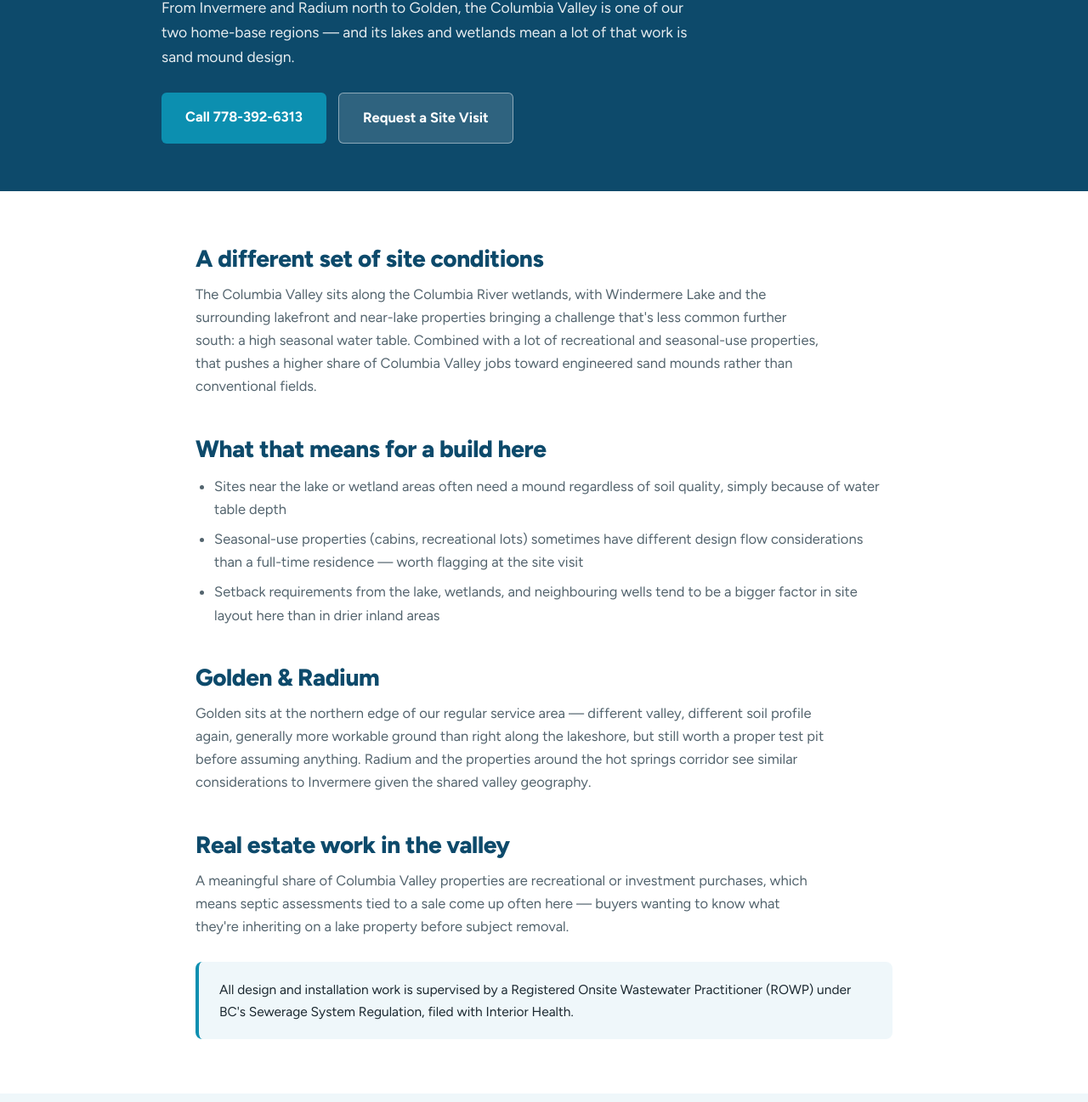
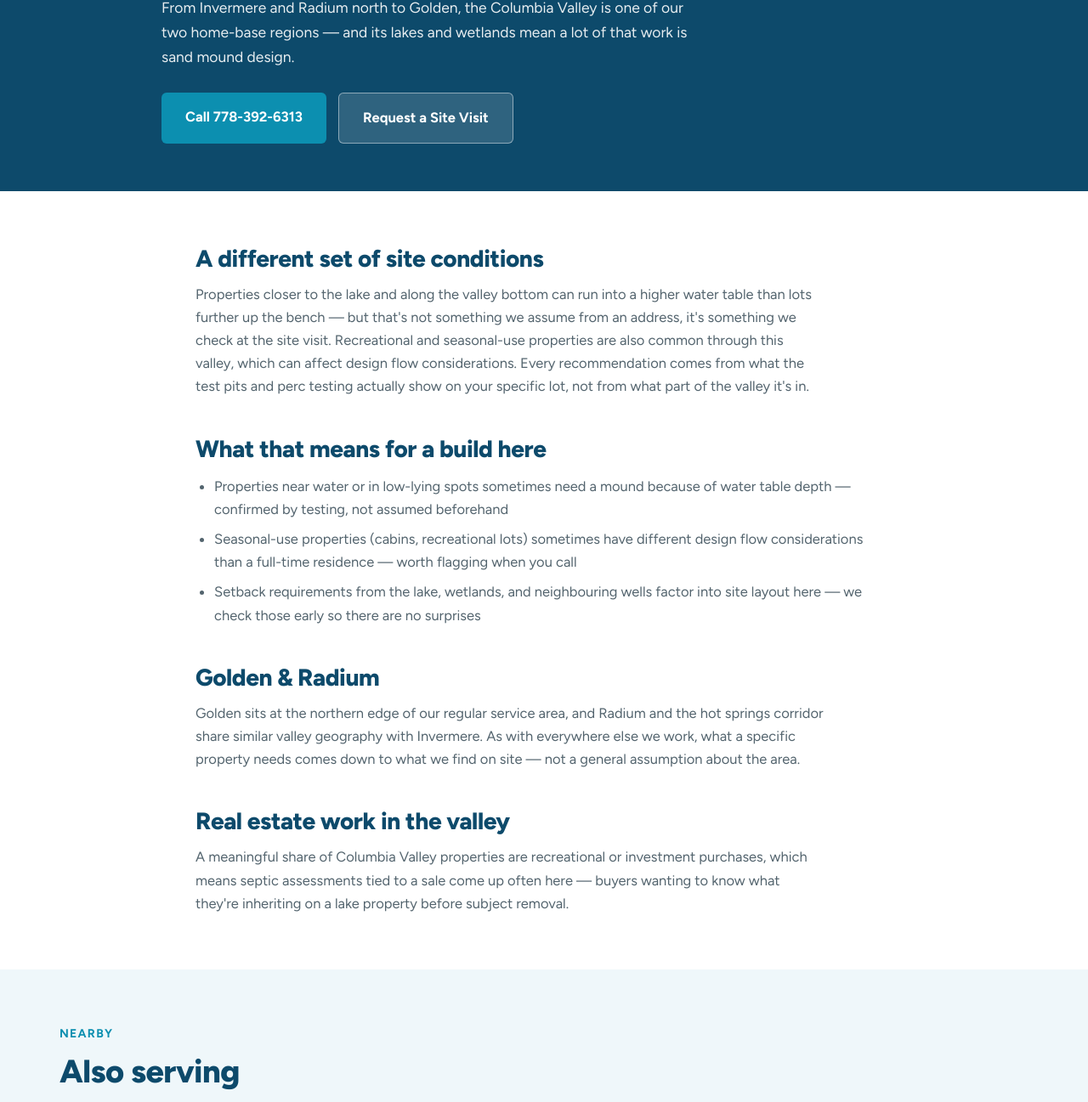
Before and after one commit to jonaswins04-cpu/clearflow-septic, a plain HTML site: page locations/kimberley-invermere-septic.html in a window 1280 px wide. Shown: the part 303-1600 px from the top of the page at 85% size. Drawn offline with Linux system fonts and the light colour scheme.

Commit message:
Remove unfounded soil claims and ROWP-supervision language site-wide
- Rewrite Cranbrook and Columbia Valley location pages: drop specific
  soil-type assumptions per area, replace with honest testing-first framing
- Remove repeated ROWP/Sewerage System Regulation callout boxes from
  service and location pages
- Remove ROWP references from homepage hero points, About credentials,
  and coverage section
- Remove ROWP line from footer across all pages
- FAQ page's direct permit-related Q&A left intact (factual answers to
  a specific question, not repeated marketing copy)

```diff
--- a/locations/kimberley-invermere-septic.html
+++ b/locations/kimberley-invermere-septic.html
@@ -95,22 +95,21 @@
   <div class="wrap">
 
     <h2>A different set of site conditions</h2>
-    <p>The Columbia Valley sits along the Columbia River wetlands, with Windermere Lake and the surrounding lakefront and near-lake properties bringing a challenge that's less common further south: a high seasonal water table. Combined with a lot of recreational and seasonal-use properties, that pushes a higher share of Columbia Valley jobs toward engineered sand mounds rather than conventional fields.</p>
+    <p>Properties closer to the lake and along the valley bottom can run into a higher water table than lots further up the bench — but that's not something we assume from an address, it's something we check at the site visit. Recreational and seasonal-use properties are also common through this valley, which can affect design flow considerations. Every recommendation comes from what the test pits and perc testing actually show on your specific lot, not from what part of the valley it's in.</p>
 
     <h2>What that means for a build here</h2>
     <ul>
-      <li>Sites near the lake or wetland areas often need a mound regardless of soil quality, simply because of water table depth</li>
-      <li>Seasonal-use properties (cabins, recreational lots) sometimes have different design flow considerations than a full-time residence — worth flagging at the site visit</li>
-      <li>Setback requirements from the lake, wetlands, and neighbouring wells tend to be a bigger factor in site layout here than in drier inland areas</li>
+      <li>Properties near water or in low-lying spots sometimes need a mound because of water table depth — confirmed by testing, not assumed beforehand</li>
+      <li>Seasonal-use properties (cabins, recreational lots) sometimes have different design flow considerations than a full-time residence — worth flagging when you call</li>
+      <li>Setback requirements from the lake, wetlands, and neighbouring wells factor into site layout here — we check those early so there are no surprises</li>
     </ul>
 
     <h2>Golden &amp; Radium</h2>
-    <p>Golden sits at the northern edge of our regular service area — different valley, different soil profile again, generally more workable ground than right along the lakeshore, but still worth a proper test pit before assuming anything. Radium and the properties around the hot springs corridor see similar considerations to Invermere given the shared valley geography.</p>
+    <p>Golden sits at the northern edge of our regular service area, and Radium and the hot springs corridor share similar valley geography with Invermere. As with everywhere else we work, what a specific property needs comes down to what we find on site — not a general assumption about the area.</p>
 
     <h2>Real estate work in the valley</h2>
     <p>A meaningful share of Columbia Valley properties are recreational or investment purchases, which means septic assessments tied to a sale come up often here — buyers wanting to know what they're inheriting on a lake property before subject removal.</p>
 
-    <div class="callout">All design and installation work is supervised by a Registered Onsite Wastewater Practitioner (ROWP) under BC's Sewerage System Regulation, filed with Interior Health.</div>
   </div>
 </section>
 
@@ -151,7 +150,6 @@
     <div>
       <div class="f-brand">Clearflow Septic</div>
       <p>A division of Kootenay Earth Worx — an incorporated BC company · Wasa, BC<br>
-      ROWP-supervised design and installation under BC's Sewerage System Regulation<br>
       Serving all of British Columbia</p>
     </div>
     <p style="text-align:right">
```
Also changed, not shown: faq.html (+0 -1 lines), index.html (+2 -6 lines), locations/cranbrook-septic.html (+1 -3 lines), services/installation.html (+4 -6 lines), services/real-estate-assessments.html (+0 -1 lines), services/repairs.html (+0 -1 lines), services/sand-mound-design.html (+0 -2 lines).
